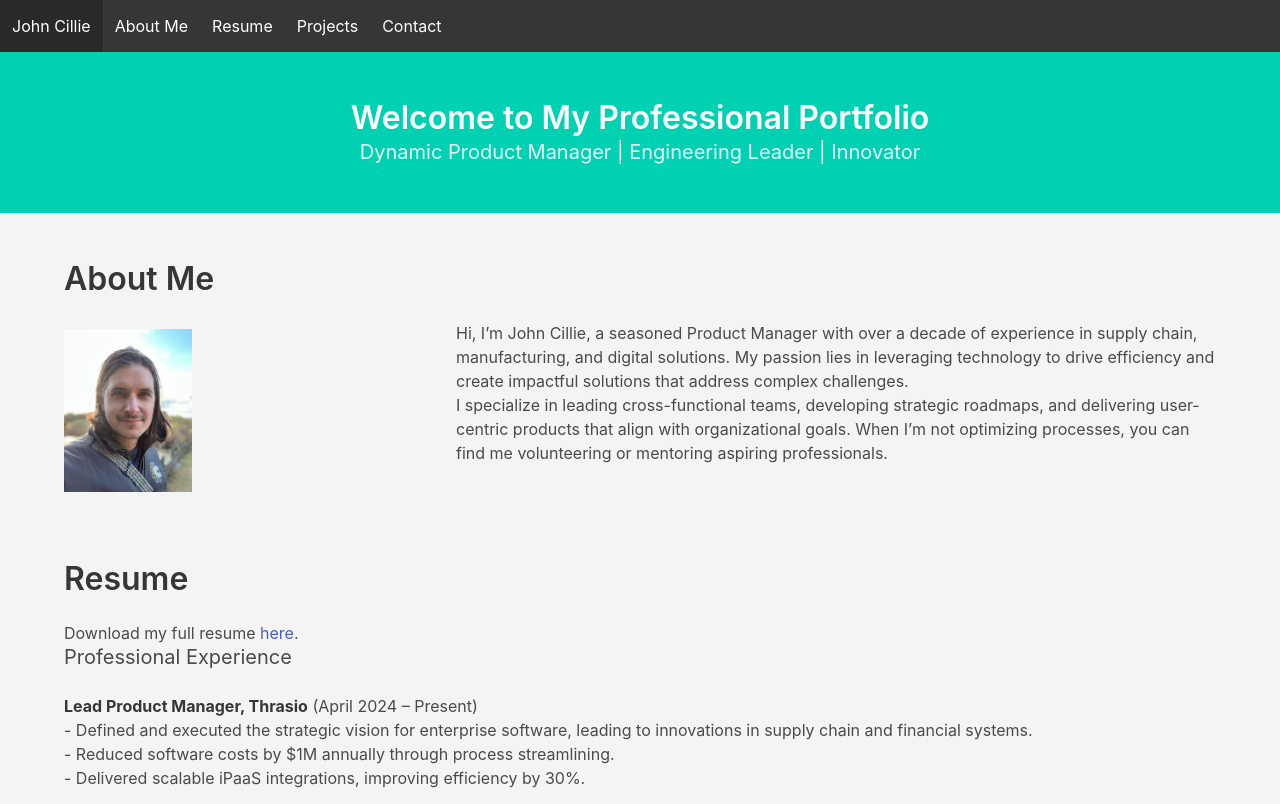
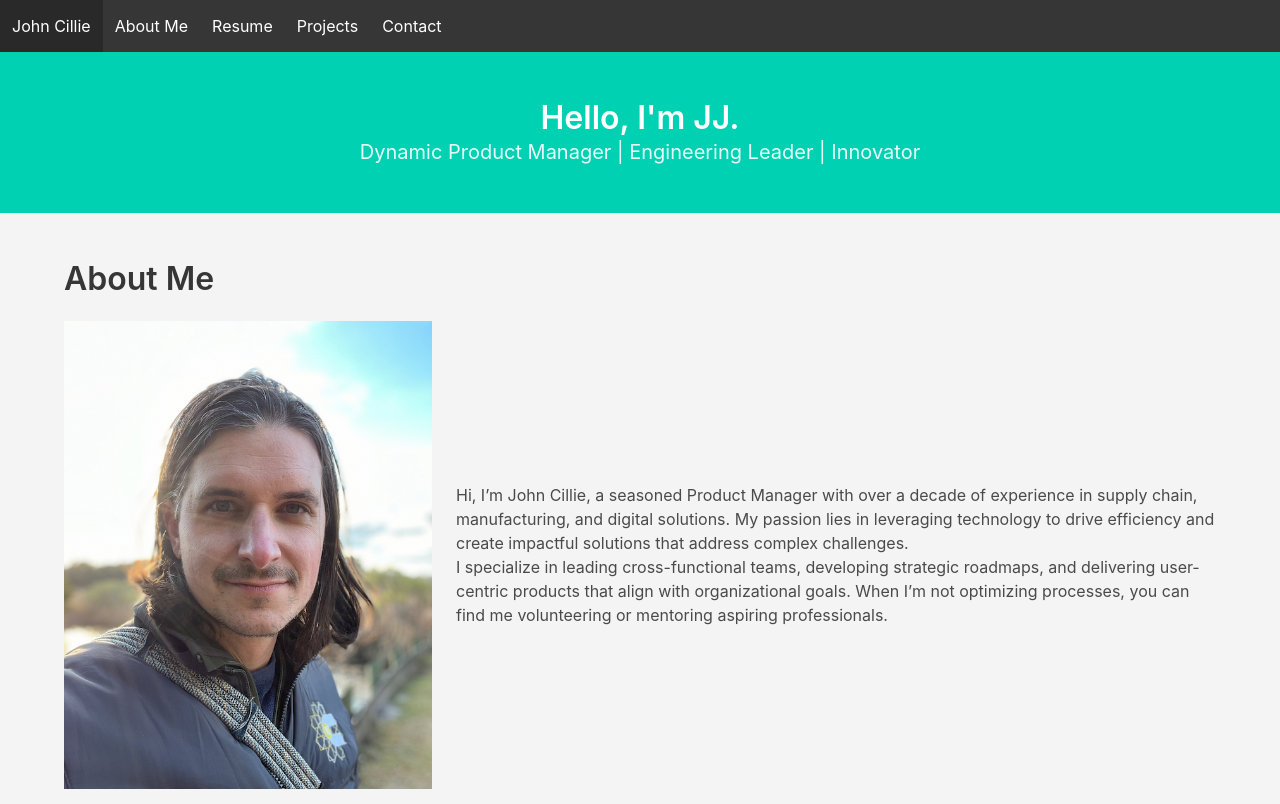
Before and after one commit to jjcillie/teamcillie, a plain HTML site: page index.html in a window 1280 px wide. Shown: the top 804 px of the page. Drawn offline with nearby package versions, Linux system fonts and the light colour scheme.

Commit message:
Minor updates to formatting & content

```diff
--- a/index.html
+++ b/index.html
@@ -47,7 +47,7 @@
         <div class="hero-body">
             <div class="container has-text-centered">
                 <h1 class="title">
-                    Welcome to My Professional Portfolio
+                    Hello, I'm JJ.
                 </h1>
                 <h2 class="subtitle">
                     Dynamic Product Manager | Engineering Leader | Innovator
@@ -62,7 +62,7 @@
             <h1 class="title">About Me</h1>
             <div class="columns is-vcentered">
                 <div class="column is-one-third">
-                    <figure class="image is-128x128 is-rounded">
+                    <figure class="image is-582x740 is-rounded">
                         <img src="images/john_headshot.jpg" alt="Profile Picture">
                     </figure>
                 </div>
--- a/styles.css
+++ b/styles.css
@@ -2,5 +2,6 @@ body {
     background-color: #f4f4f4;
 }
 .hero {
+    background-color: #71519c;
     text-align: center;
 }
```
